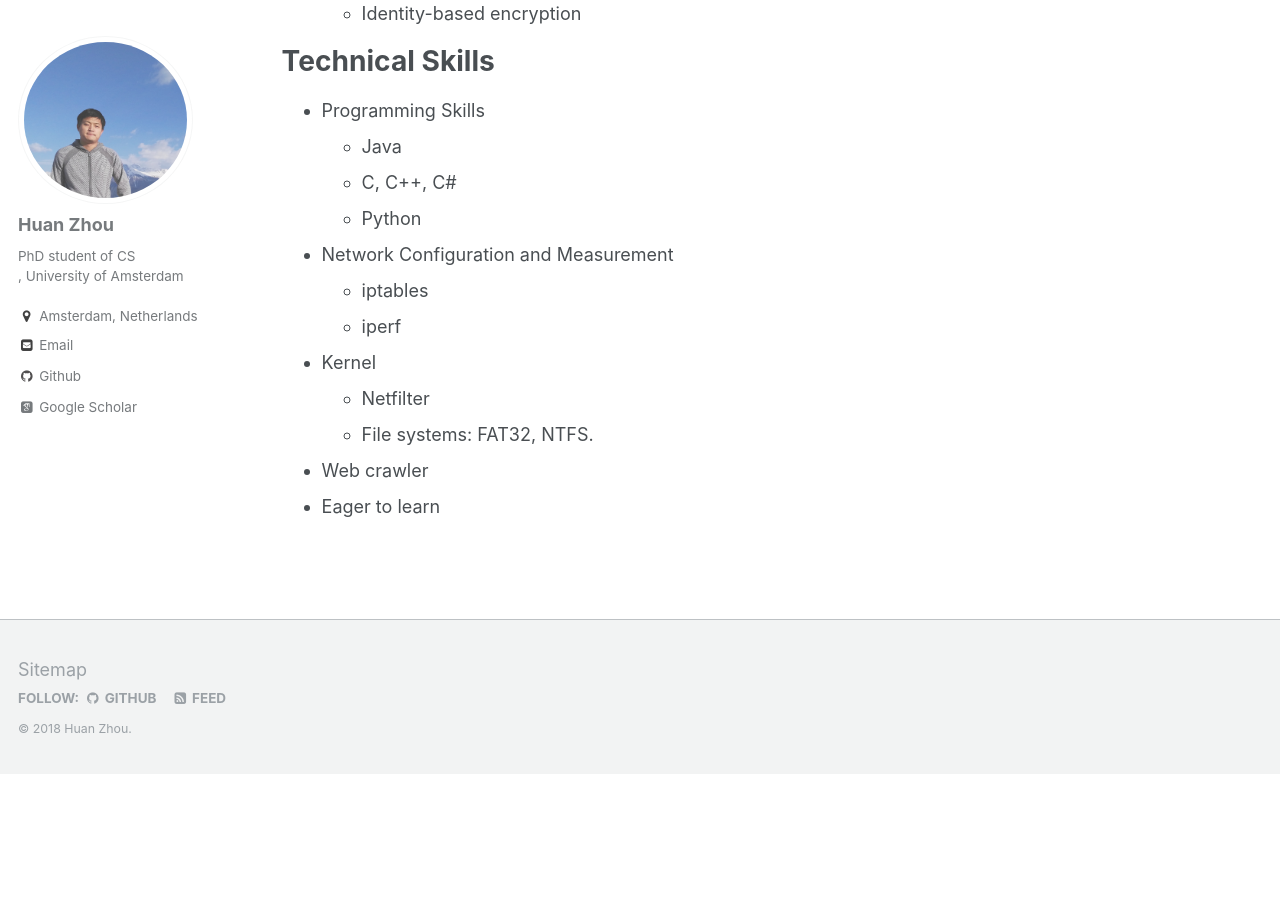
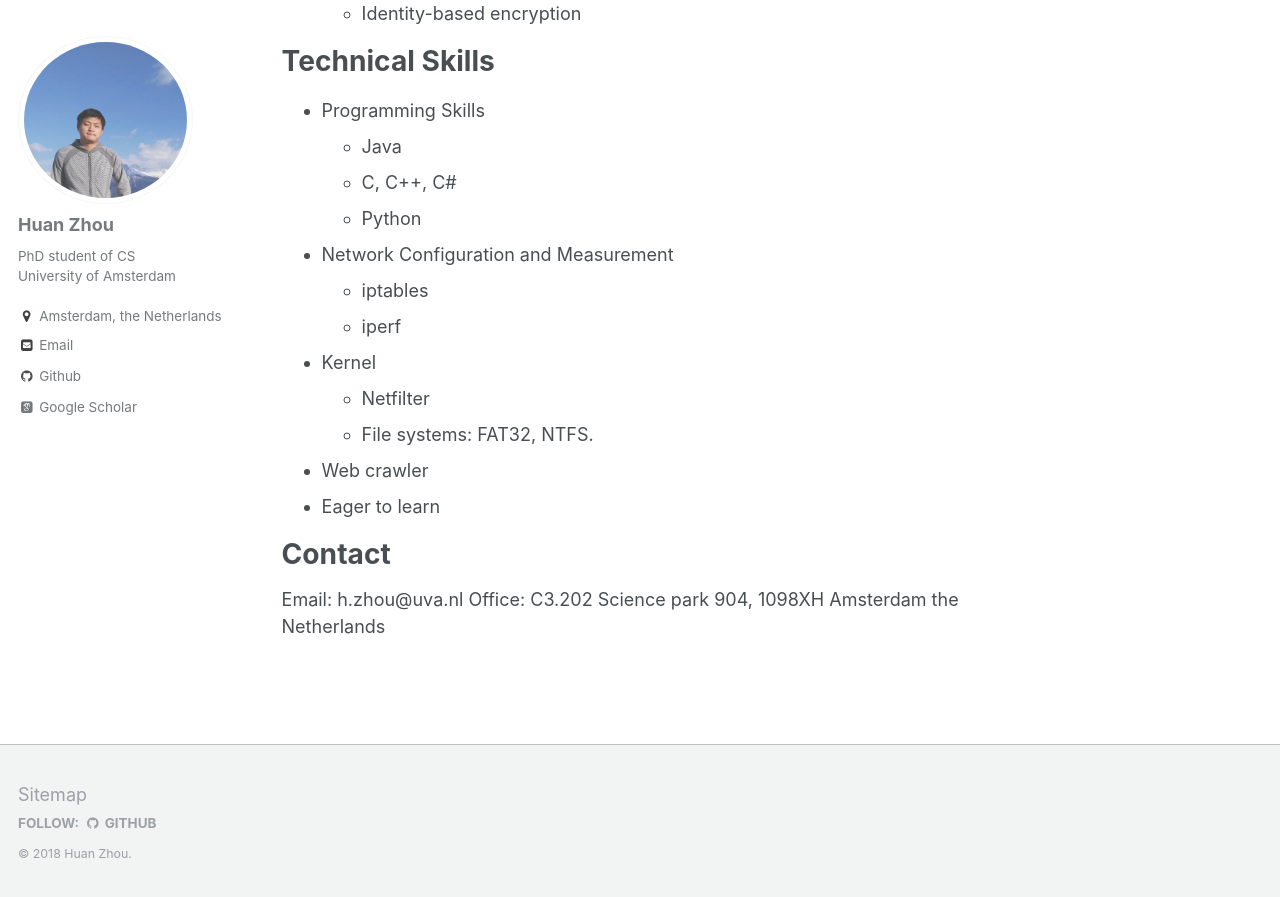
Before and after one commit to zh9314/zh9314.github.io, a Jekyll site: the page built from _pages/about.md, in a window 1280 px wide and 900 px high, scrolled down 890 px. Shown: the top 897 px of the window. Built offline with Jekyll 4.4.1, drawn with Linux system fonts in a browser that asks for light colours; some web fonts are replaced; before the commit the page ends 1664 px from its top, so only the background shows below that.

Commit message:
update about me

```diff
--- a/_config.yml
+++ b/_config.yml
@@ -80,8 +80,8 @@ analytics:
 author:
   name             : "Huan Zhou"
   avatar           : "profile.JPG"
-  bio              : "PhD student of CS<br />, University of Amsterdam"
-  location         : "Amsterdam, Netherlands"
+  bio              : "PhD student of CS<br />University of Amsterdam"
+  location         : "Amsterdam, the Netherlands"
   employer         :
   googlescholar    : "https://scholar.google.nl/citations?user=MPCBlq4AAAAJ&hl=en"
   email            : "h.zhou@uva.nl"
@@ -249,7 +249,7 @@ sass:
 permalink: /:categories/:title/
 # paginate: 5 # amount of posts to show
 # paginate_path: /page:num/
-timezone: America/Los_Angeles # http://en.wikipedia.org/wiki/List_of_tz_database_time_zones
+timezone: Europe/Amsterdam # http://en.wikipedia.org/wiki/List_of_tz_database_time_zones
 
 
 # Plugins
--- a/_includes/footer.html
+++ b/_includes/footer.html
@@ -17,7 +17,6 @@
     {% if site.author.bitbucket %}
       <li><a href="http://bitbucket.org/{{ site.author.bitbucket }}"><i class="fa fa-fw fa-bitbucket" aria-hidden="true"></i> Bitbucket</a></li>
     {% endif %}
-    <li><a href="{% if site.atom_feed.path %}{{ site.atom_feed.path }}{% else %}{{ base_path }}/feed.xml{% endif %}"><i class="fa fa-fw fa-rss-square" aria-hidden="true"></i> {{ site.data.ui-text[site.locale].feed_label | default: "Feed" }}</a></li>
   </ul>
 </div>
 
--- a/_pages/about.md
+++ b/_pages/about.md
@@ -47,3 +47,11 @@ Technical Skills
 	* File systems: FAT32, NTFS.
 * Web crawler
 * Eager to learn
+
+Contact
+======
+Email: h.zhou@uva.nl
+Office:
+	C3.202
+	Science park 904, 1098XH Amsterdam
+	the Netherlands
```
